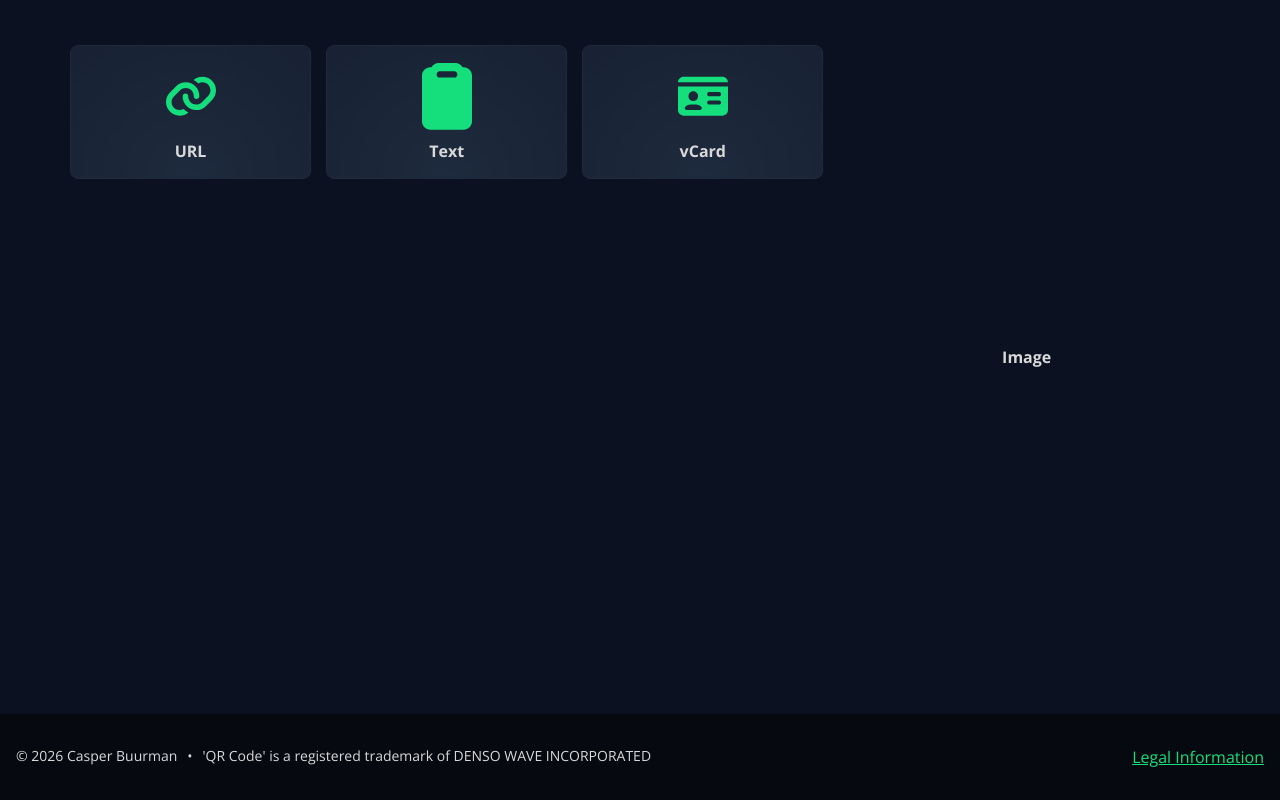
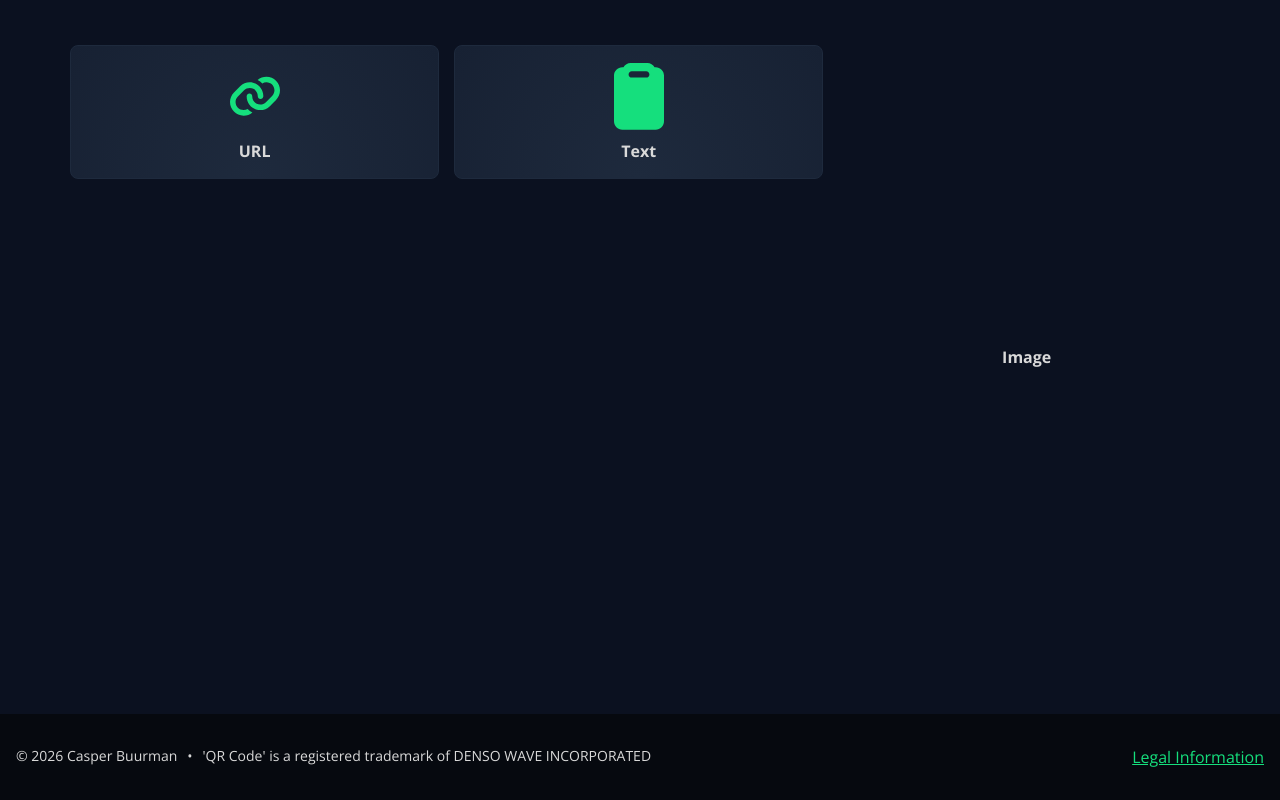
Before and after one commit to CasperBvV/QR-Genny, a Vue app: page / in a window 1280 px wide. Built offline with nearby package versions, Linux system fonts and the light colour scheme.

Commit message:
Comment out vCard type in HomeView
The vCard type has been commented out from the types object in HomeView.vue to temporarily disable its display in the UI since it's not functional yet.

```diff
--- a/src/views/HomeView.vue
+++ b/src/views/HomeView.vue
@@ -38,10 +38,10 @@ const types = {
     icon: faClipboard,
     label: 'Text',
   },
-  vcard: {
-    icon: faIdCard,
-    label: 'vCard',
-  },
+  // vcard: {
+  //   icon: faIdCard,
+  //   label: 'vCard',
+  // },
 }
 
 </script>
```
